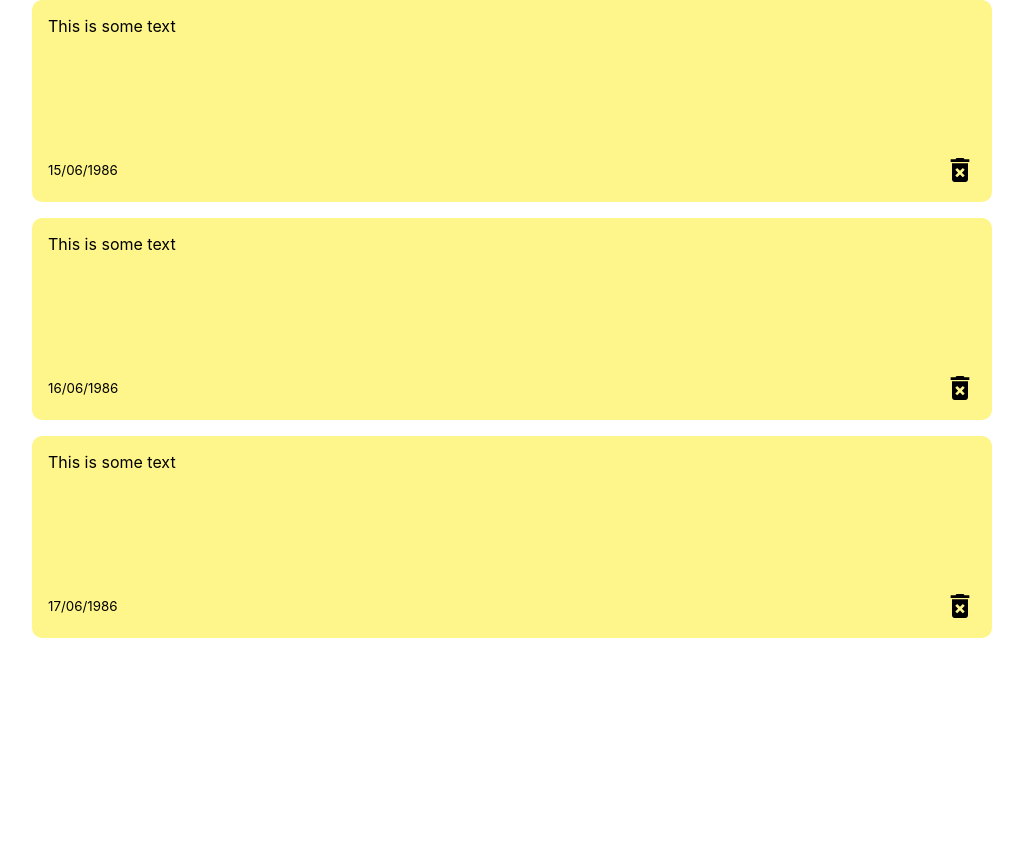
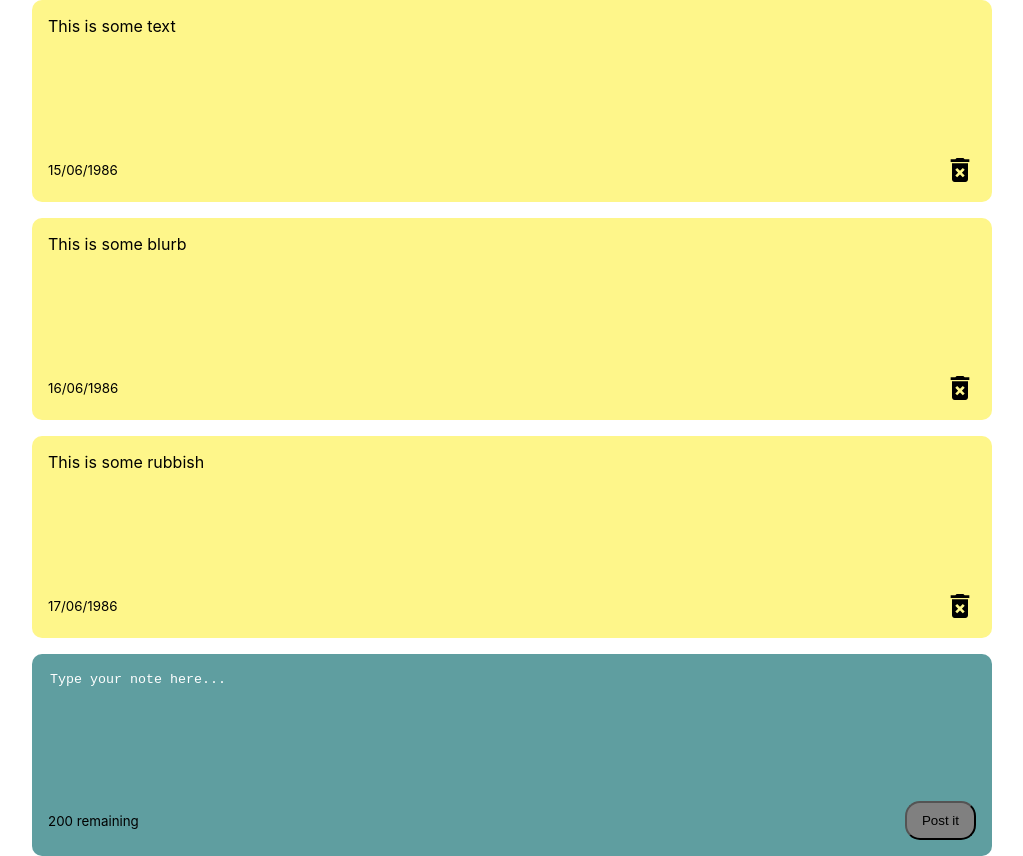
Before and after one commit to krisjwood/react-notes-app, a React (Create React App) app: page / in a window 1280 px wide. Shown: the whole page, without its empty margins (128-1151 px from the left). Before the commit the page ends 800 px from the top, so only its background shows below. Built offline with nearby package versions, Linux system fonts and the light colour scheme.

Commit message:
create AddNote component & CSS

```diff
--- a/src/App.js
+++ b/src/App.js
@@ -11,12 +11,12 @@ const App = () => {
   },
   {
     id: nanoid(),
-    text: "This is some text",
+    text: "This is some blurb",
     date: "16/06/1986"
   },
   {
     id: nanoid(),
-    text: "This is some text",
+    text: "This is some rubbish",
     date: "17/06/1986"
   }])
 
--- /dev/null
+++ b/src/components/AddNote.js
@@ -0,0 +1,13 @@
+const AddNote = () => {
+    return (
+        <div className="note new">
+            <textarea rows="8" cols="10" placeholder="Type your note here..."></textarea>
+            <div className="note-footer">
+                <small>200 remaining</small>
+                <button className="save">Post it</button>
+            </div>
+        </div>
+    )
+}
+
+export default AddNote
--- a/src/components/NotesList.js
+++ b/src/components/NotesList.js
@@ -1,9 +1,17 @@
+import AddNote from './AddNote'
 import Note from './Note'
 
 const NotesList = ({ notes }) => {
     return (
         <div className="notes-list">
-            {notes.map((note) => <Note id={note.id} text={note.text} date={note.date}/>)}
+            {notes.map((note) => (
+                <Note
+                    id={note.id}
+                    text={note.text}
+                    date={note.date}
+                />
+            ))}
+            <AddNote />
         </div>
     )
 }
--- a/src/index.css
+++ b/src/index.css
@@ -26,6 +26,36 @@ code {
   grid-template-columns: repeat(auto-fit, minmax(500px, 1fr));
 }
 
+.note.new {
+  background-color: cadetblue;
+}
+
+textarea {
+  background-color: cadetblue;
+  border: none;
+  resize: none;
+}
+
+textarea:focus {
+  outline: none;
+}
+textarea::placeholder {
+  color:white
+}
+
+.save {
+  background-color: grey;
+  /* border: none; */
+  border-radius: 15px;
+  padding: 10px 15px 10px 15px;
+}
+
+.save:hover {
+  background-color: green;
+  color:white;
+  cursor: pointer;
+}
+
 .note {
   background-color: #fef68a;
   border-radius: 10px;
```
